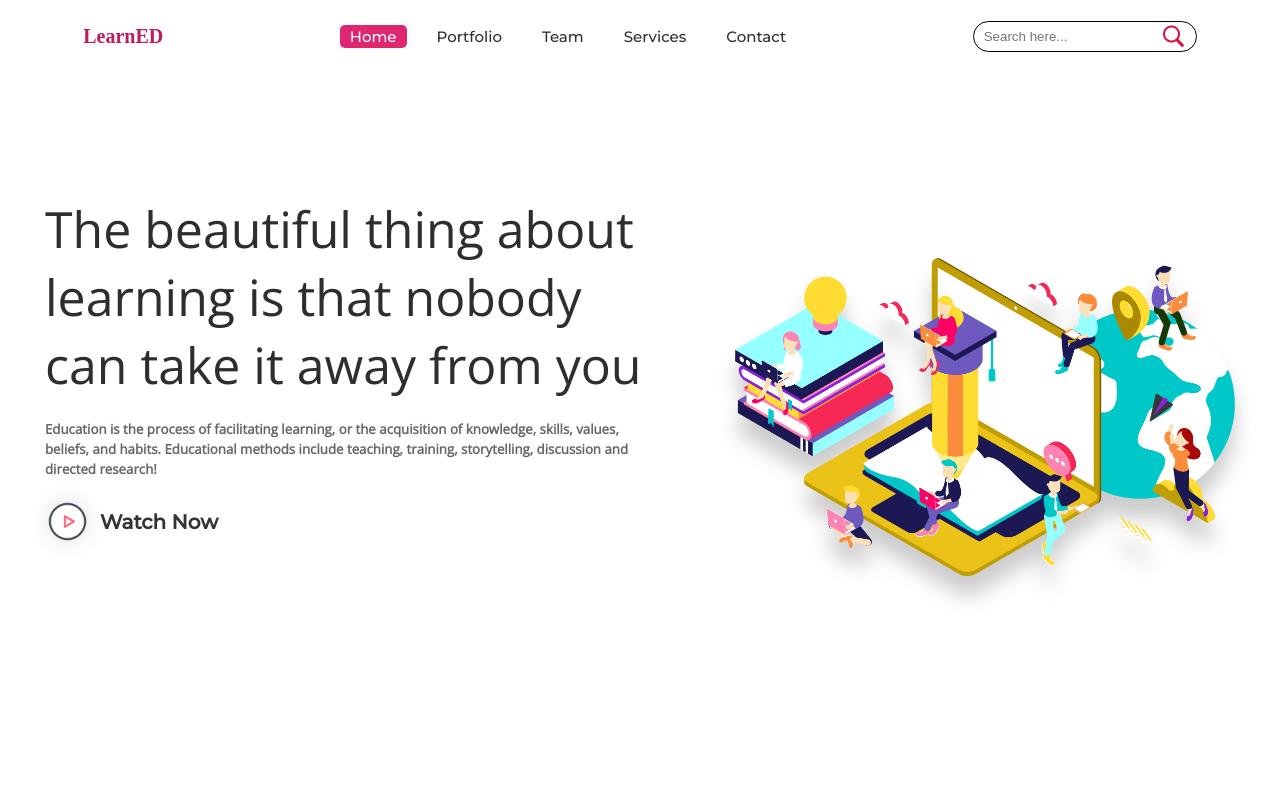
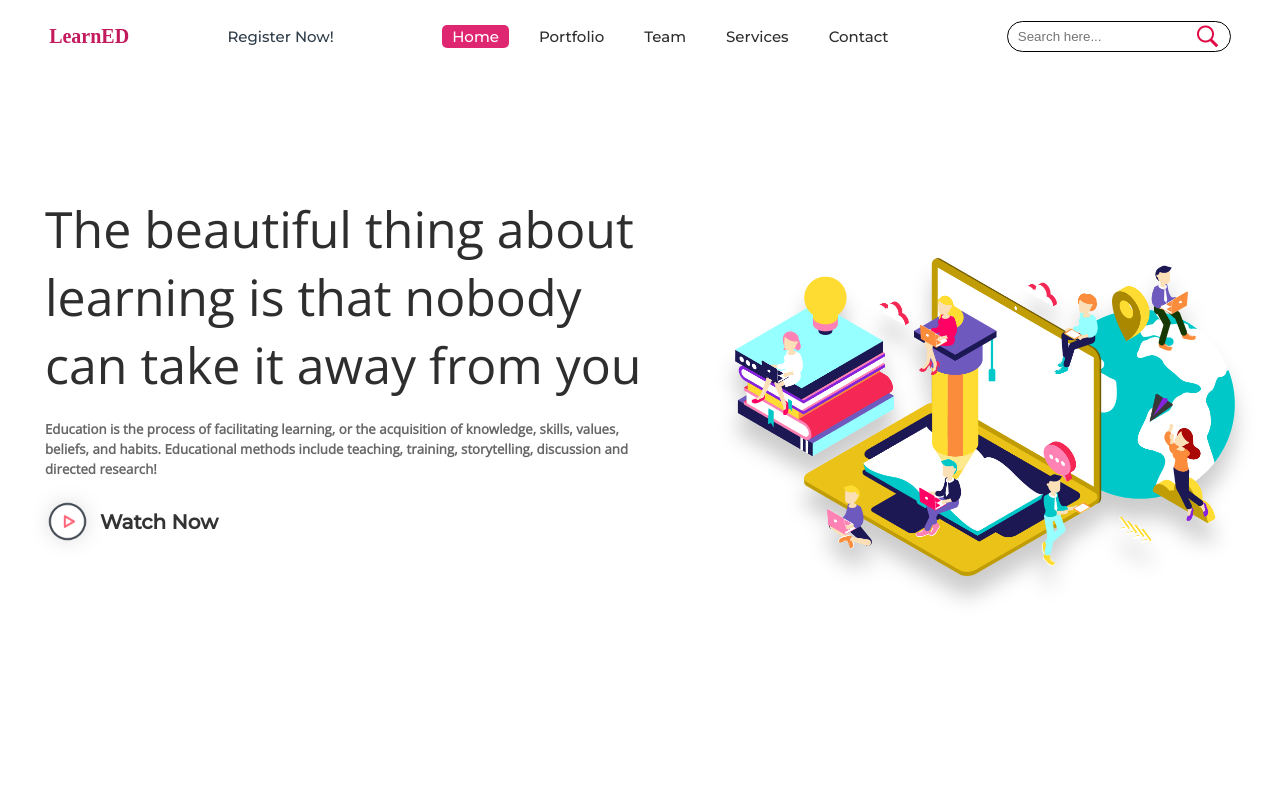
Before and after one commit to Ivander-Josh-Santoso/learned-imanuel, a plain HTML site: page index.html in a window 1280 px wide. Shown: the top 800 px of the page. Drawn offline with nearby package versions, Linux system fonts and the light colour scheme; animation ran at ten frames a second.

Commit message:
nambahin musik login coba 1

```diff
--- a/index.html
+++ b/index.html
@@ -30,6 +30,9 @@
 			<div class="logo">
 				<p>LearnED</p>
 			</div>
+			<a href="login.html">
+				<p>Register Now!</p>
+			</a>
 			<ul>
 				<li><a class="active" href="">Home</a></li>
 				<li><a href="#portfolio_section">Portfolio</a></li>
```
Also changed, not shown: login.html (+16 -5 lines), 1 other file.
